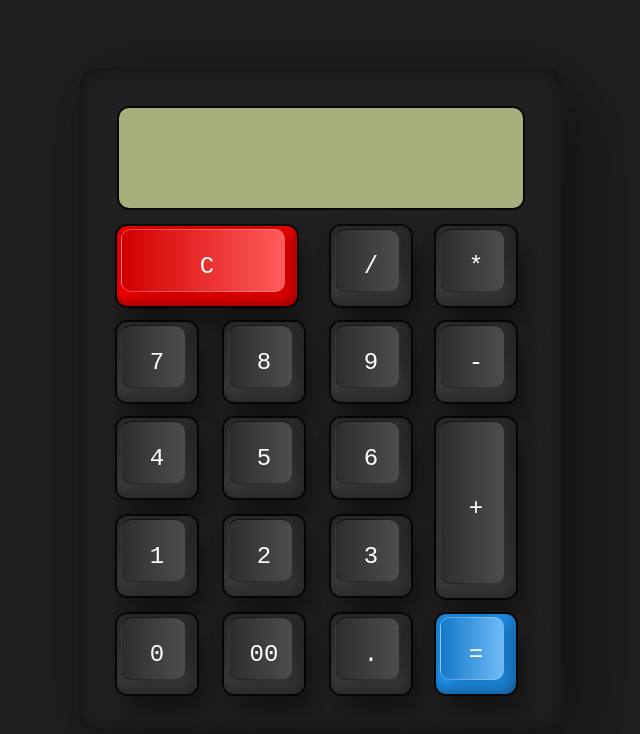
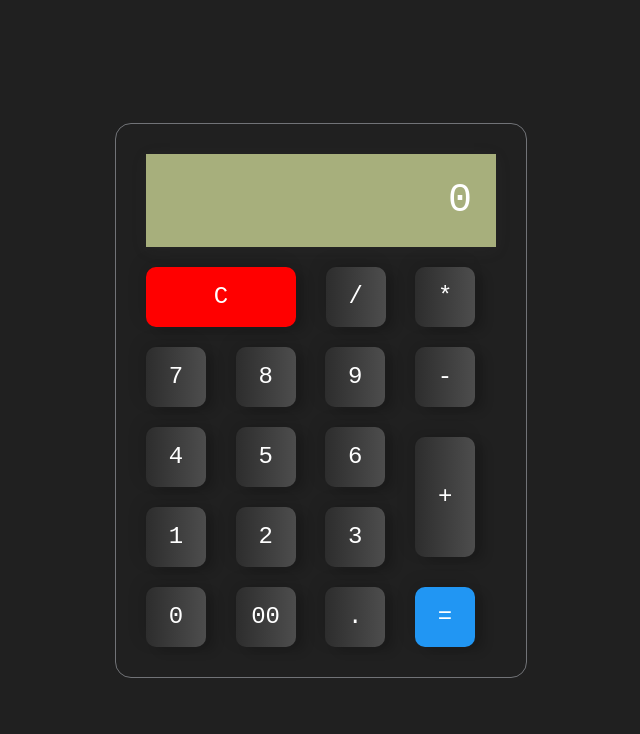
Before and after one commit to Muhammad-Ilyas-Khan/calculator-design, a plain HTML site: page index.html in a window 1280 px wide. Shown: the whole page, without its empty margins (319-959 px from the left). Drawn offline with Linux system fonts and the light colour scheme.

Commit message:
calculator update

```diff
--- a/index.html
+++ b/index.html
@@ -3,32 +3,40 @@
   <head>
     <meta charset="UTF-8" />
     <meta name="viewport" content="width=device-width, initial-scale=1.0" />
-    <title>Calculator</title>
+    <title>calculator-design</title>
     <link rel="stylesheet" href="style.css" />
   </head>
   <body>
-    <div class="container">
-      <form action="" name="calc" class="calculator">
-        <input type="text" class="value" readonly name="txt" />
-        <span class="num clear"><i>C</i></span>
-        <span class="num"><i>/</i></span>
-        <span class="num"><i>*</i></span>
-        <span class="num"><i>7</i></span>
-        <span class="num"><i>8</i></span>
-        <span class="num"><i>9</i></span>
-        <span class="num"><i>-</i></span>
-        <span class="num"><i>4</i></span>
-        <span class="num"><i>5</i></span>
-        <span class="num"><i>6</i></span>
-        <span class="num plus"><i>+</i></span>
-        <span class="num"><i>1</i></span>
-        <span class="num"><i>2</i></span>
-        <span class="num"><i>3</i></span>
-        <span class="num"><i>0</i></span>
-        <span class="num"><i>00</i></span>
-        <span class="num"><i>.</i></span>
-        <span class="num equal"><i>=</i></span>
-      </form>
+    <div class="calculator">
+      <input type="text" placeholder="0" />
+      <div>
+        <button id="clear">C</button>
+        <button>/</button>
+        <button>*</button>
+      </div>
+      <div>
+        <button>7</button>
+        <button>8</button>
+        <button>9</button>
+        <button>-</button>
+      </div>
+      <div>
+        <button>4</button>
+        <button>5</button>
+        <button>6</button>
+        <button id="plus">+</button>
+      </div>
+      <div>
+        <button>1</button>
+        <button>2</button>
+        <button>3</button>
+      </div>
+      <div>
+        <button>0</button>
+        <button>00</button>
+        <button>.</button>
+        <button id="equal">=</button>
+      </div>
     </div>
   </body>
 </html>
--- a/style.css
+++ b/style.css
@@ -2,107 +2,63 @@
   margin: 0;
   padding: 0;
   box-sizing: border-box;
-    font-family: "Courier New", Courier, monospace;
+  font-family:  "Courier New", Courier, monospace;
 }
 body {
+  width: 100%;
+  height: 100vh;
   display: flex;
-    height: 100vh;
+  justify-content: center;
   align-items: center;
-    justify-content: center;
-    background-color: #202020;
+  background: #202020;
 }
-  .container {
+.calculator {
+  border: 1px solid #717377;
+  padding: 20px;
+  border-radius: 16px;
+  background: transparent;
+  box-shadow: 0px 3px 15px rgba(113, 115, 119, 0.5zs);
+}
+input {
+  width: 350px;
+  border: none;
+  padding: 24px;
+  margin: 10px;
+  background:  #a7af7c;
+  box-shadow: 0px 3px 15px rgba(84, 84, 84, 0.1);
+  font-size: 40px;
+  text-align: right;
+  cursor: pointer;
+}
+input::placeholder {
+  color: #ffffff;
+}
+button {
   position: relative;
-    min-width: 300px;
-    min-height: 400px;
-    padding: 40px 30px 30px;
-    border-radius: 20px;
-    box-shadow: 25px 25px 75px rgba(0, 0, 0, 0.25),
-      10px 10px 70px rgba(0, 0, 0, 0.25), inset -5px -5px 15px rgba(0, 0, 0, 0.25),
-      inset 5px 5px 15px rgba(0, 0, 0, 0.25);
-  }
-  .container span {
-    color: #fff;
-    position: relative;
-    display: grid;
-    width: 80px;
-    place-items: center;
-    margin: 8px;
-    height: 80px;
-    background: linear-gradient(180deg, #2f2f2f, #3f3f3f);
-    box-shadow: inset -8px 0 8px rgba(0, 0, 0, 0.15),
-      inset 0 -8px 8px rgba(0, 0, 0, 0.25), 0 0 0 2px rgba(0, 0, 0, 0.75),
-      10px 20px 25px rgba(0, 0, 0, 0.4);
-    user-select: none;
+  border: none;
+  width: 60px;
+  height: 60px;
+  margin: 10px;
+  border-radius: 10px;
+  font-weight: 400px;
+  font-size: 1.5em;
+  color: #ffffff;
   cursor: pointer;
-    font-weight: 400;
-    border-radius: 10px;
-  }
-  .calculator span:active {
-    filter: brightness(1.5);
-  }
-  .calculator span::before {
-    content: "";
-    position: absolute;
-    top: 3px;
-    left: 4px;
-    bottom: 14px;
-    right: 12px;
-    border-radius: 10px;
   background: linear-gradient(90deg, #2d2d2d, #4d4d4d);
   box-shadow: -5px -5px 15px rgba(0, 0, 0, 0.1),
   10px 5px 10px rgba(0, 0, 0, 0.15);
-    border-left: 1px solid #0004;
-    border-bottom: 1px solid #0004;
-    border-top: 1px solid #0009;
+
 }
-  .calculator span i {
-    position: relative;
-    font-style: normal;
-    font-size: 1.5em;
-    text-transform: uppercase;
+#clear {
+  width: 150px;
+  background:#f00 ;
 }
-  .calculator {
-    position: relative;
-    display: grid;
-  }
-  .calculator .value {
-    position: relative;
-    grid-column: span 4;
-    height: 100px;
-    width: calc(100% - 20px);
-    left: 10px;
-    border: none;
-    outline: none;
-    background-color: #a7af7c;
-    margin-bottom: 10px;
-    border-radius: 10px;
-    box-shadow: 0 0 0 2px rgba(0, 0, 0, 0.75);
-    text-align: right;
-    padding: 10px;
-    font-size: 2em;
-  }
-  .calculator .clear {
-    grid-column: span 2;
-    width: 180px;
-    background: #f00;
-  }
-  .calculator .clear::before {
-    background: linear-gradient(90deg, #d20000, #ffffff5c);
-    border-left: 1px solid #fff4;
-    border-bottom: 1px solid #fff4;
-    border-top: 1px solid #fff4;
-  }
-  .calculator .plus {
-    grid-row: span 2;
-    height: 180px;
-  }
-  .calculator .equal {
+#equal {
   background: #2196f3;
 }
-  .calculator .equal::before {
-    background: linear-gradient(90deg, #1479c9, #ffffff5c);
-    border-left: 1px solid #fff4;
-    border-bottom: 1px solid #fff4;
-    border-top: 1px solid #fff4;
+#plus {
+  position: absolute;;
+  height: 120px;
+  width: 60px;
+  margin: 20px;
 }
```
Lines whose indentation alone changed are shown as unchanged.
